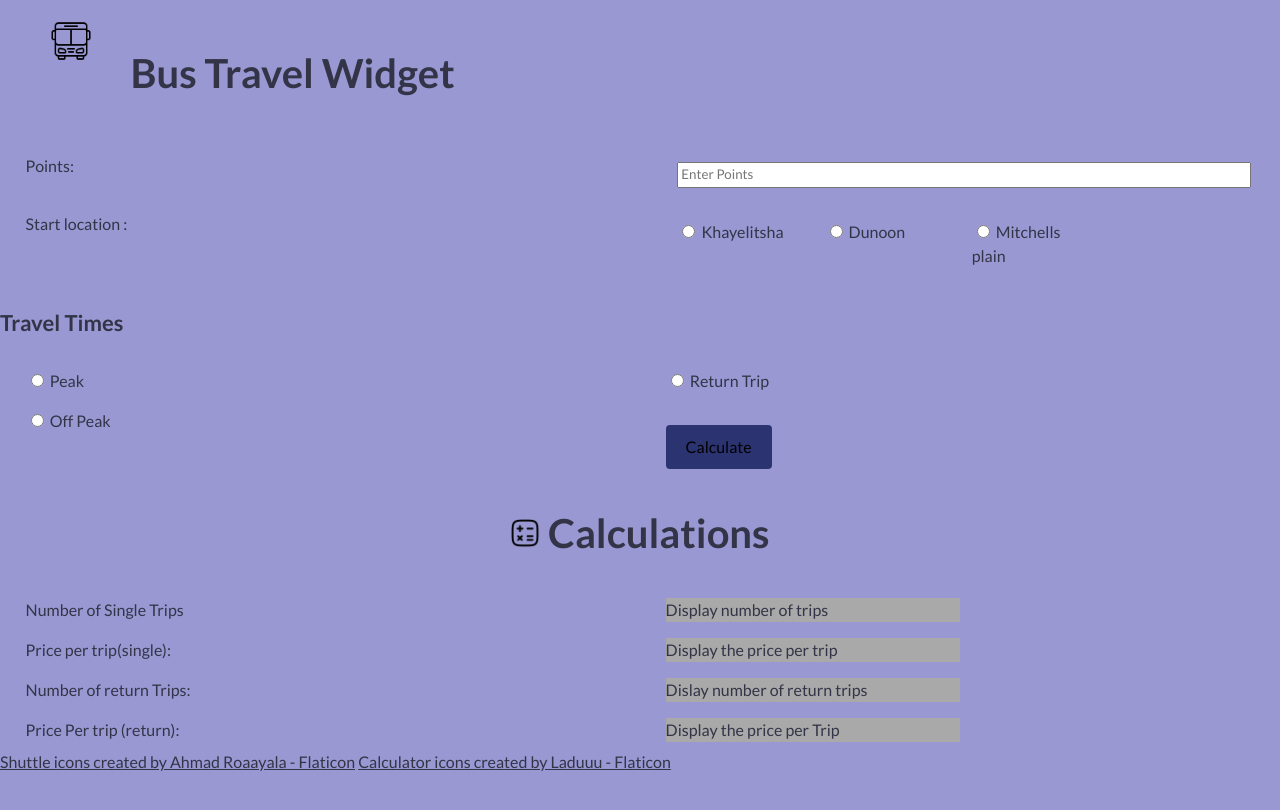
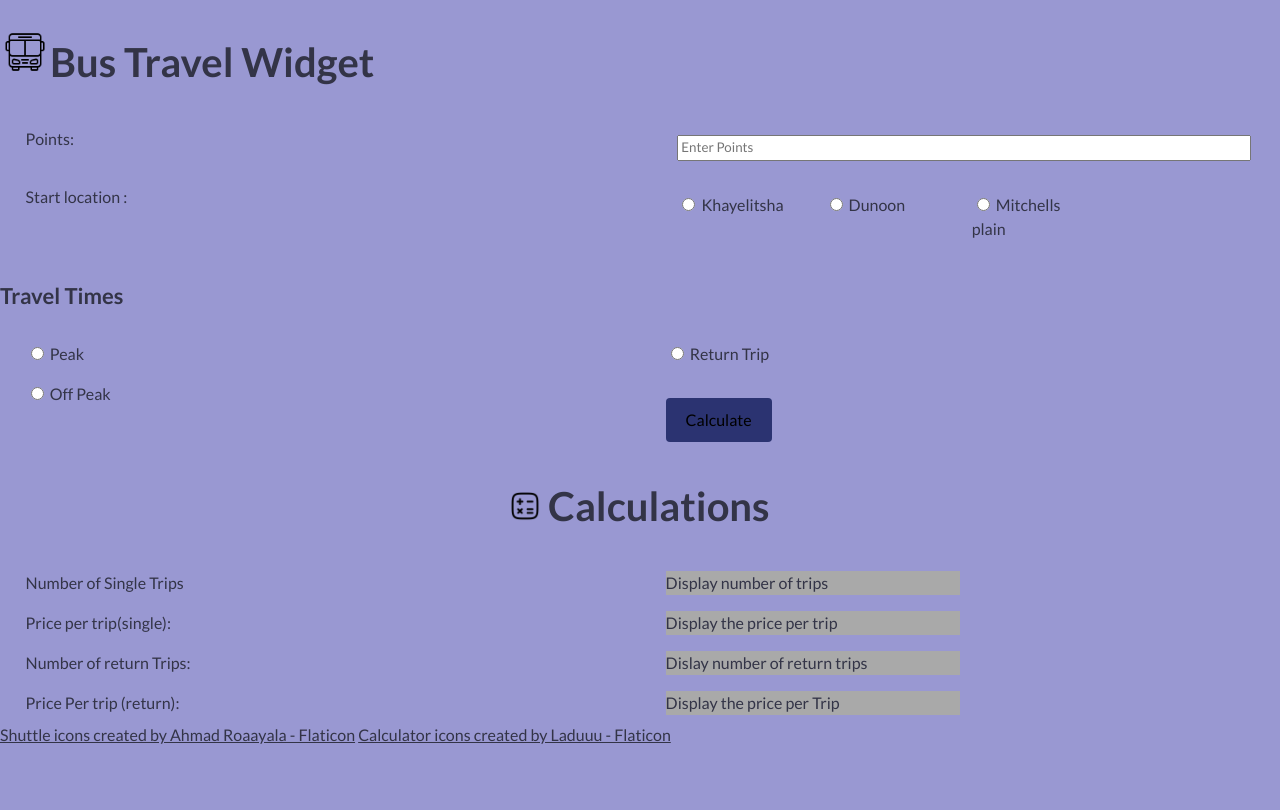
Before and after one commit to Malebo25/bus-travel-widget, a plain HTML site: page index.html in a window 1280 px wide. Drawn offline with Linux system fonts and the light colour scheme.

Commit message:
add icons

```diff
--- a/index.html
+++ b/index.html
@@ -10,18 +10,14 @@
     <title>Document</title>
 </head>
 <body>
-    <div class="row">
-        <div class="col-10">
 
-            <div class="col-1">
-                <span><img src="/bus.png" alt="" width="50"></span>
-            </div>
-            <div class="col-11">
-                <h1>  Bus Travel Widget </h1>
 
-            </div>
-        </div>
-    </div>
+                <h1>
+                    <span><img src="bus.png" alt="" width="50"></span>Bus Travel Widget
+
+                </h1>
+
+
     <div class="row">
         <div class="col-6 col-6-sm">
             <label for="costPrice">Points:</label>
@@ -86,7 +82,7 @@
 
         <div class="row">
             <h1>
-               <span><img src="/calculator.png" alt="" width="30"></span> Calculations
+               <span><img src="calculator.png" alt="" width="30"></span> Calculations
             </h1>
 
         </div>
```
